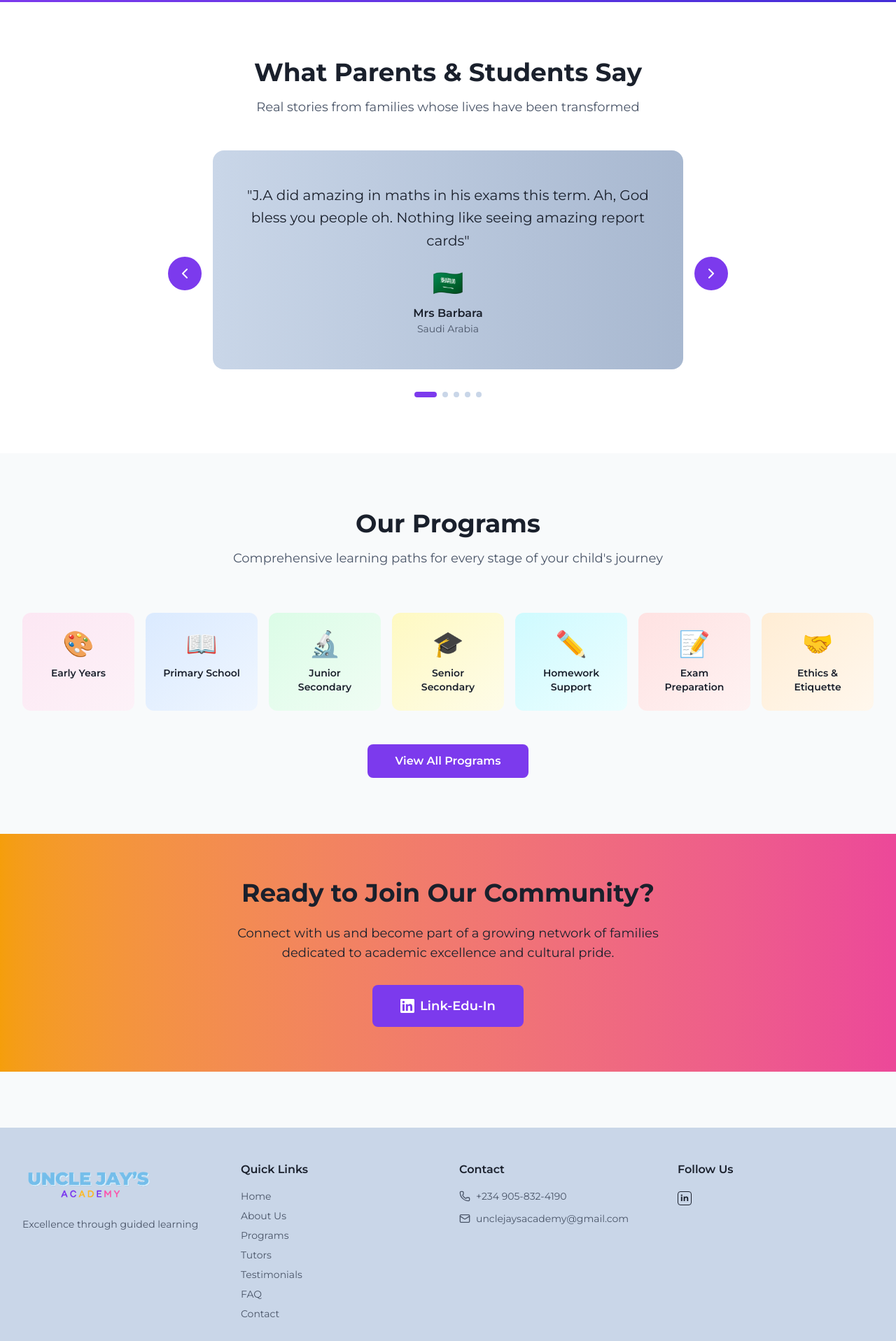
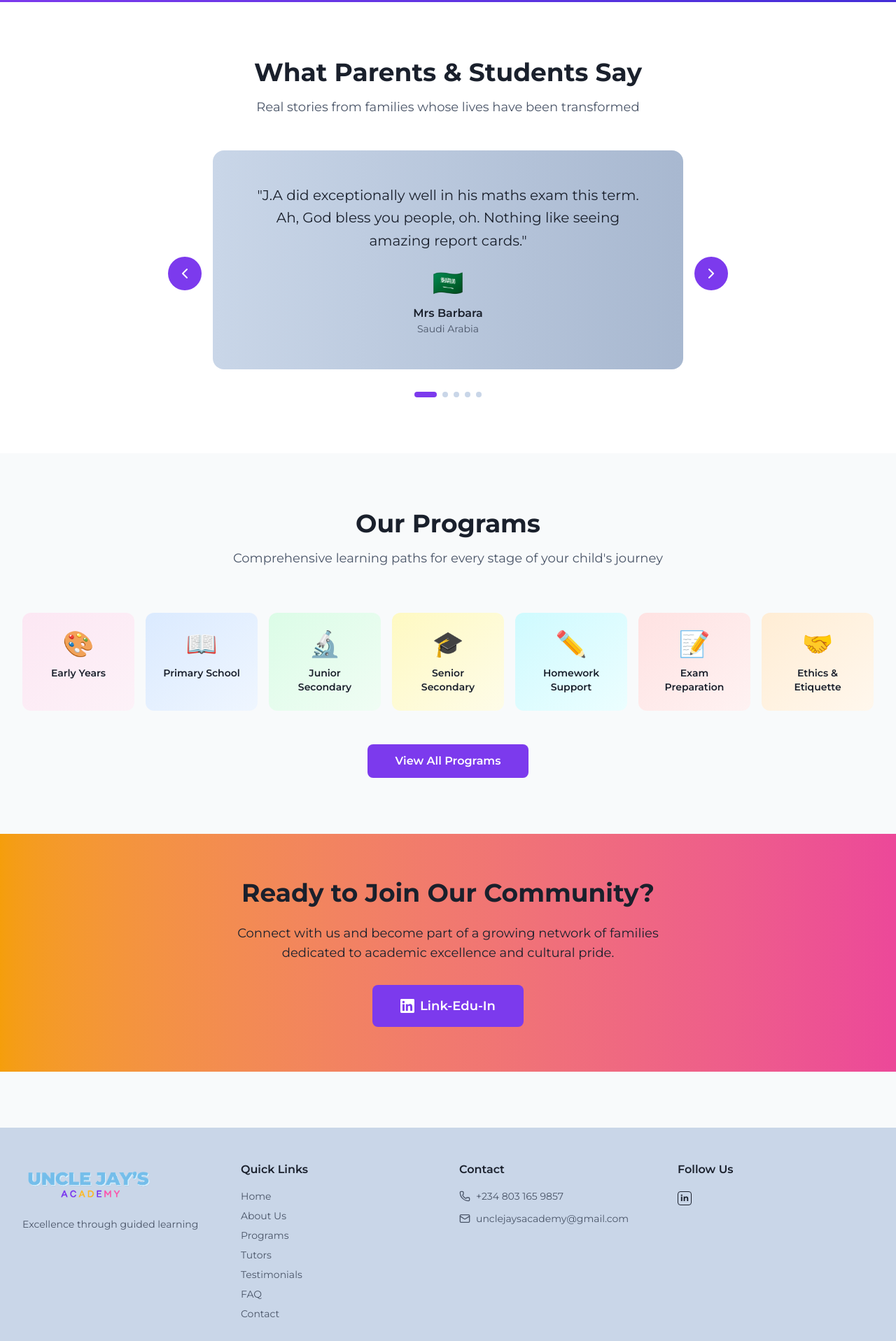
Before and after one commit to FullReCordz/uncle-jay-s-academy, a Next.js app: page / in a window 1280 px wide. Shown: the part 2973-4890 px from the top of the page at 70% size. Built offline with nearby package versions, Linux system fonts and the light colour scheme.

Commit message:
feat: update contact number and rephrase testimonials
Co-authored-by: Ajayi Seyitan <239624329+FullReCordz@users.noreply.github.com>

```diff
--- a/components/footer.tsx
+++ b/components/footer.tsx
@@ -72,8 +72,8 @@ export default function Footer() {
             <div className="space-y-3 text-sm">
               <div className="flex items-center gap-2 text-ujo-text-light">
                 <Phone className="w-4 h-4" />
-                <a href="tel:+2349058324190" className="hover:text-ujo-text">
-                  +234 905-832-4190
+                <a href="tel:+2348031659857" className="hover:text-ujo-text">
+                  +234 803 165 9857
                 </a>
               </div>
               <div className="flex items-center gap-2 text-ujo-text-light">
--- a/components/testimonials-section.tsx
+++ b/components/testimonials-section.tsx
@@ -9,7 +9,7 @@ export default function TestimonialsSection() {
   const testimonials = [
     {
       quote:
-        'J.A did amazing in maths in his exams this term. Ah, God bless you people oh. Nothing like seeing amazing report cards',
+        'J.A did exceptionally well in his maths exam this term. Ah, God bless you people, oh. Nothing like seeing amazing report cards.',
       name: 'Mrs Barbara',
       country: 'Saudi Arabia',
       flag: '🇸🇦',
@@ -28,7 +28,7 @@ export default function TestimonialsSection() {
       flag: '🇬🇧',
     },
     {
-      quote: 'Uncle Jay pushed me to go beyond my limit when I was preparing for my Loyola common entrance and for that I am truly grateful',
+      quote: 'Uncle Jay encouraged and helped me push beyond my limits when I was preparing for my Loyola common entrance. It worked, and for that I am truly grateful.',
       name: 'Peter',
       country: 'Nigeria',
       flag: '🇳🇬',
```
